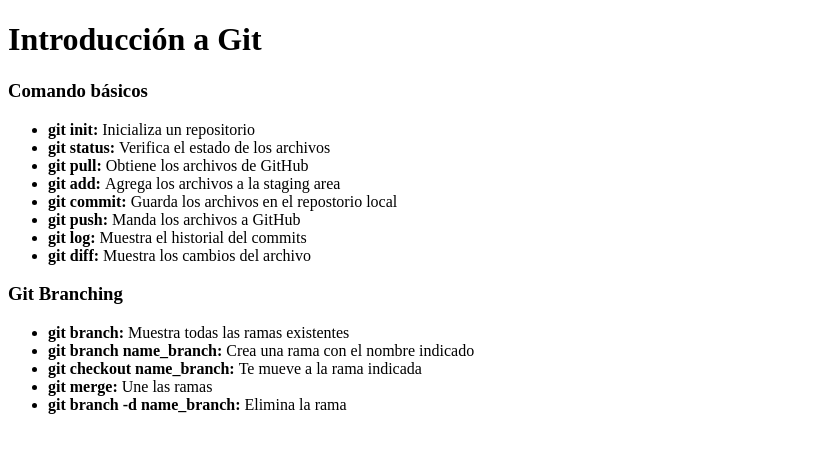
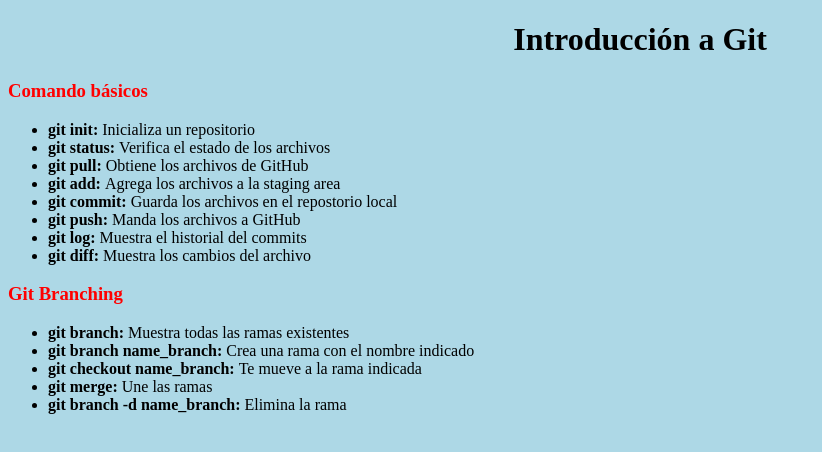
Before and after one commit to mparra37/tuto_git, a plain HTML site: page index.html in a window 1280 px wide. Shown: the whole page, without its empty margins (0-822 px from the left). Drawn offline with Linux system fonts and the light colour scheme.

Commit message:
Agrega estilo

```diff
--- a/index.html
+++ b/index.html
@@ -2,6 +2,7 @@
 <html>
 <head>
 	<title>Tutorial de Git</title>
+	<link rel="stylesheet" type="text/css" href="style.css">
 </head>
 <body>
 
--- /dev/null
+++ b/style.css
@@ -0,0 +1,11 @@
+*{
+	background-color: lightblue;
+}
+
+h1 {
+	text-align: center;
+}
+
+h3 {
+	color: red;
+}
```
